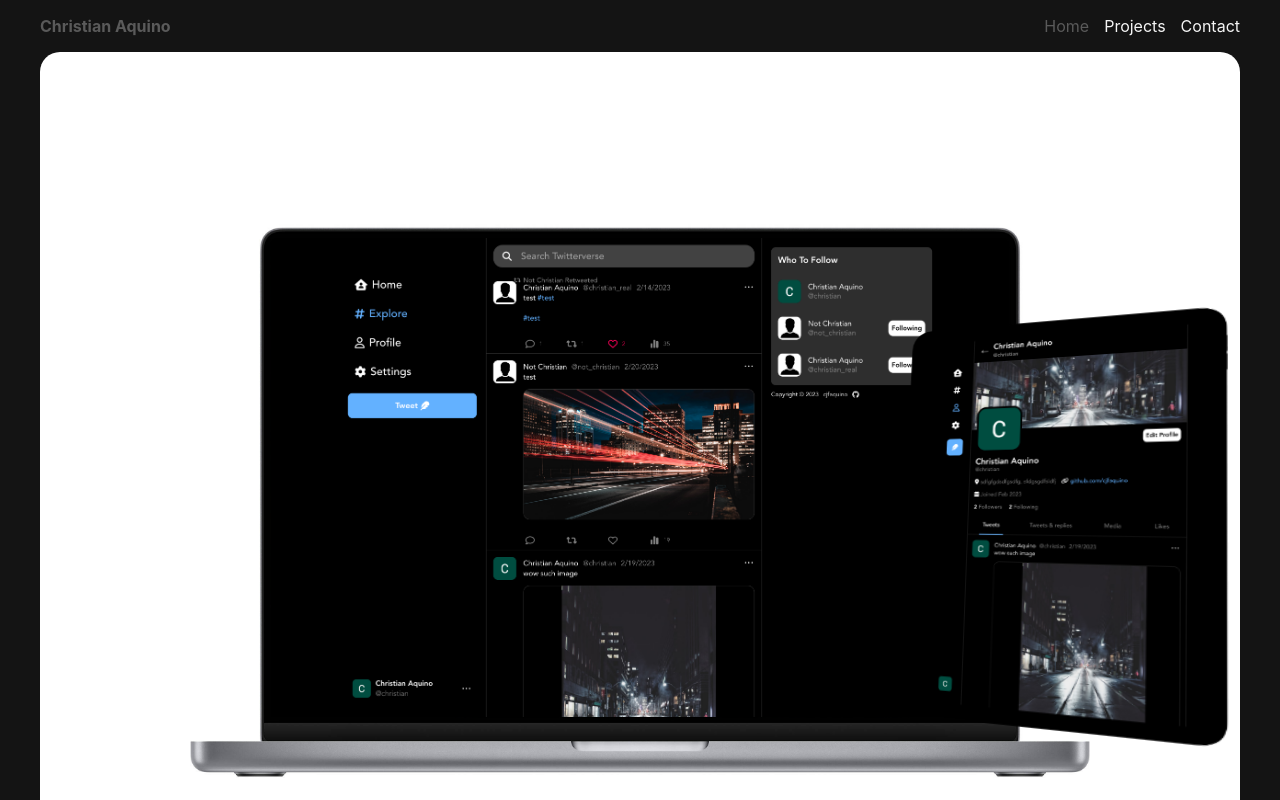
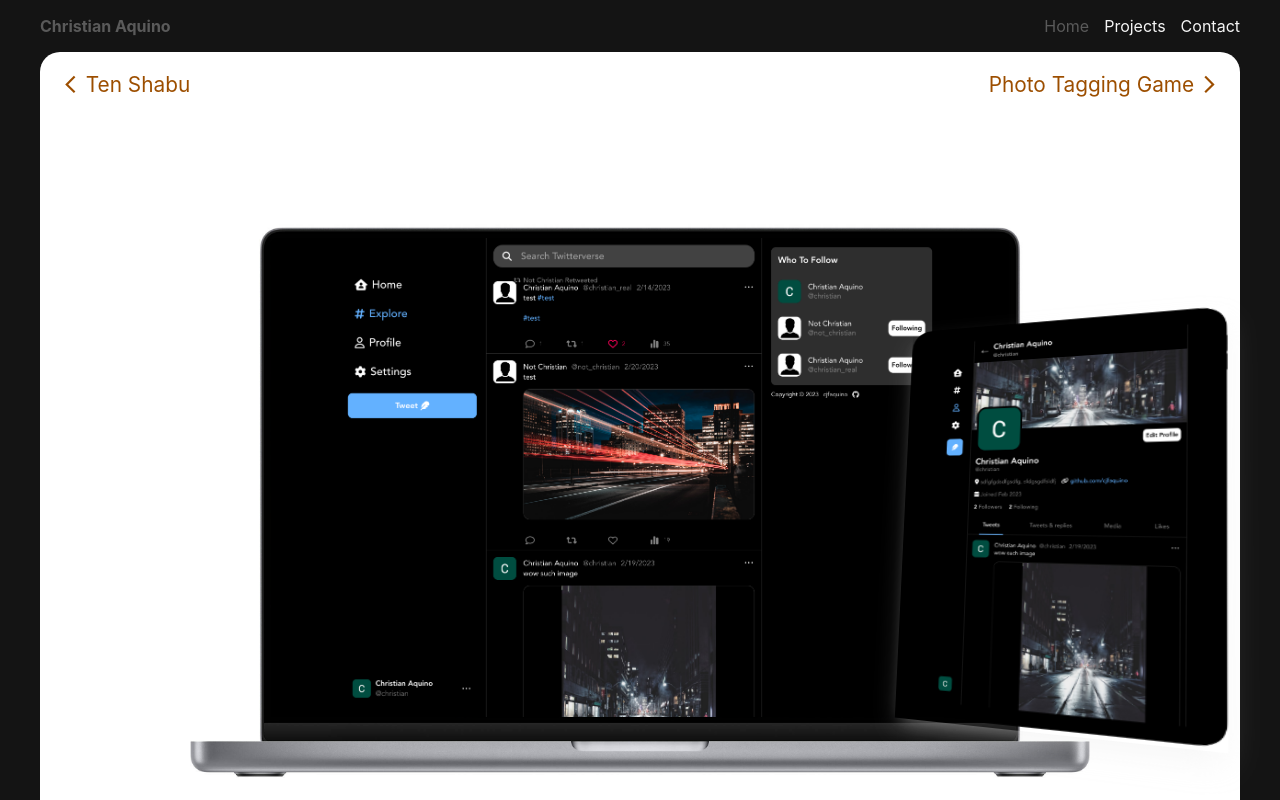
Before and after one commit to cjfaquino/portfolio, a React (Vite) app: page / in a window 1280 px wide. Both pictures are taken after a click on the button 148 px from the left and 559 px from the top of the page. Shown: the top 800 px of the page. Built offline with nearby package versions, Linux system fonts and the light colour scheme.

Commit message:
add prev/next & change window title

```diff
--- a/src/App.css
+++ b/src/App.css
@@ -203,6 +203,12 @@ nav a:hover {
   border: none;
 }
 
+.tablet-container,
+.phone-container {
+  box-shadow: rgba(220, 220, 220, 0.25) 0px 13px 27px -5px,
+    rgba(255, 255, 255, 0.3) 0px 8px 16px -8px;
+}
+
 .inside-laptop {
   --radius: clamp(3px, 0.4rem, 10px);
   height: 53%;
@@ -324,6 +330,25 @@ nav a:hover {
   min-height: 40vh;
 }
 
+.project .arrows {
+  justify-content: space-between;
+  align-items: center;
+  --pad: 20px;
+  padding: var(--pad);
+  top: 0;
+  width: calc(100% - (var(--pad) * 2));
+  z-index: 1;
+}
+
+.arrows a {
+  display: flex;
+  gap: 5px;
+  align-items: center;
+  color: var(--theme-color);
+  font-size: clamp(0.8rem, 2vw, 1.3rem);
+  filter: invert();
+}
+
 .project .laptop-container {
   width: 75%;
   margin: 0 auto;
@@ -378,12 +403,6 @@ footer a svg {
   color: var(--text);
 }
 
-/* @media (min-width: 632px) {
-  .project .inside-phone {
-    border-radius: 1vw;
-  }
-} */
-
 @media (max-width: 632px) {
   .projects-list {
     grid-template-columns: repeat(auto-fill, minmax(120px, 1fr));
@@ -405,4 +424,9 @@ footer a svg {
   .project .laptop-container {
     width: 90%;
   }
+
+  .project .arrows {
+    --pad: 10px;
+    position: relative;
+  }
 }
--- a/src/pages/Project.tsx
+++ b/src/pages/Project.tsx
@@ -1,39 +1,74 @@
 import LaunchIcon from '@mui/icons-material/Launch';
 import GitHub from '@mui/icons-material/GitHub';
-import React from 'react';
-import { useParams } from 'react-router-dom';
+import ArrowBackIosNewIcon from '@mui/icons-material/ArrowBackIosNew';
+import ArrowForwardIosIcon from '@mui/icons-material/ArrowForwardIos';
+import React, { useEffect, useLayoutEffect, useState } from 'react';
+import { Link, useParams } from 'react-router-dom';
 import projects from '../assets/projects.json';
 import Laptop from '../components/Laptop';
 import Phone from '../components/Phone';
 import Tablet from '../components/Tablet';
+import { Project as IProject } from '../interfaces/Project';
 
 function Project() {
   const params = useParams();
-  const projectPath = params.project;
-  const found = projects.find((p) => p.path === projectPath);
+  const [project, setProject] = useState<IProject | null>(null);
+  const [index, setIndex] = useState<number | null>(null);
 
-  return found ? (
+  useEffect(() => {
+    const projectPath = params.project;
+    // get project from params
+    if (projectPath) {
+      const i = projects.findIndex((p) => p.path === projectPath);
+      setProject(projects[i] as IProject);
+      setIndex(i);
+    }
+
+    return () => {};
+  }, [params.project]);
+
+  useLayoutEffect(() => {
+    // set window title
+    if (project) {
+      document.title = `${project.name} | Christian Aquino`;
+    }
+    return () => {
+      document.title = 'Front End Developer | Christian Aquino';
+    };
+  }, [project]);
+
+  return project && index !== null ? (
     <main>
       <section className='project'>
         <div className='container relative select-disable'>
-          <Laptop imgURL={found.laptopIMG} />
-          <Tablet imgURL={found.tabletIMG} />
-          <Phone imgURL={found.phoneIMG} />
+          <div className='arrows absolute flex'>
+            <Link to={`/${projects.at(index - 1)!.path}`}>
+              <ArrowBackIosNewIcon fontSize='inherit' />{' '}
+              {projects.at(index - 1)!.name}
+            </Link>
+            <Link to={`/${projects.at((index + 1) % projects.length)!.path}`}>
+              {projects.at((index + 1) % projects.length)!.name}{' '}
+              <ArrowForwardIosIcon fontSize='inherit' />
+            </Link>
+          </div>
+          <Laptop imgURL={project.laptopIMG} />
+          <Tablet imgURL={project.tabletIMG} />
+          <Phone imgURL={project.phoneIMG} />
         </div>
         <span className='flex'>
-          <h2>{found.name} </h2>
+          <h2>{project.name} </h2>
           <div className='links flex'>
-            <a href={found.repo}>
+            <a href={project.repo}>
               github <GitHub fontSize='inherit' />
             </a>{' '}
-            <a href={found.live}>
+            <a href={project.live}>
               live <LaunchIcon fontSize='inherit' />
             </a>
           </div>
         </span>
 
         <p>
-          {found.desc ||
+          {project.desc ||
             'Lorem ipsum dolor sit amet consectetur adipisicing elit. Dolor possimus facere ab. A magnam quasi facilis sed quae, nesciunt tenetur vero itaque similique porro, placeat totam fuga sapiente! Error, ipsa.'}
         </p>
       </section>
```
